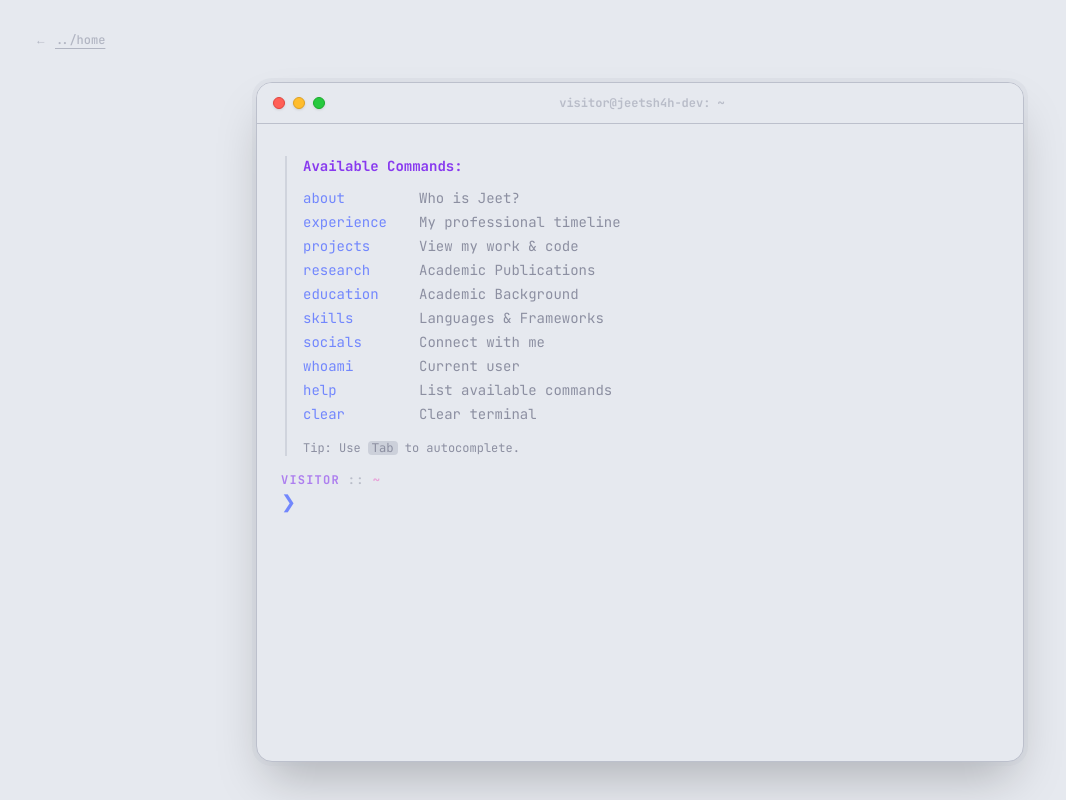
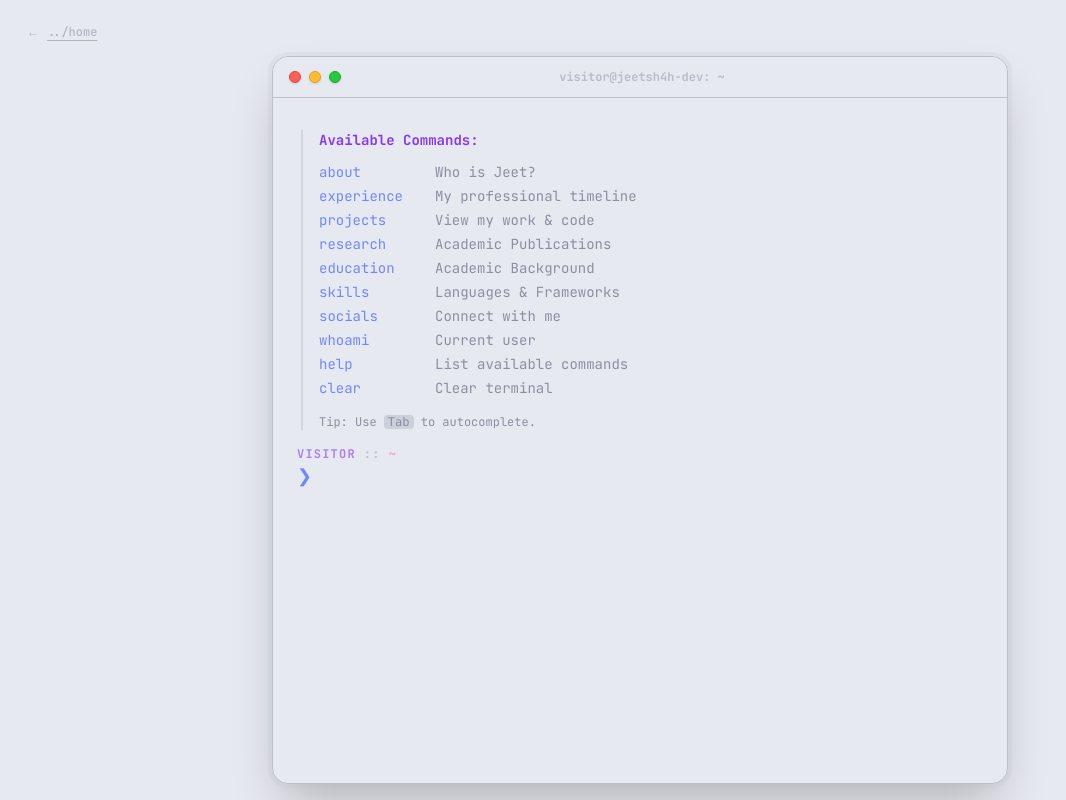
Before and after one commit to jeetsh4h/jeetsh4h-dev, a Next.js app: page /terminal in a window 1280 px wide. Shown: the whole page, without its empty margins (0-1066 px from the left). Built offline with nearby package versions, Linux system fonts and the light colour scheme.

Commit message:
on-screen keyboards bugfix

```diff
--- a/app/layout.tsx
+++ b/app/layout.tsx
@@ -1,4 +1,4 @@
-import type { Metadata } from "next";
+import type { Metadata, Viewport } from "next";
 import { JetBrains_Mono } from "next/font/google";
 import { ThemeProvider } from "@/components/theme-provider";
 import "./globals.css";
@@ -12,6 +12,14 @@ export const metadata: Metadata = {
   title: "jeetsh4h",
   description:
     "Jeet Shah's personal website. Software developer. Co-founder of TriCatch.",
+};
+
+export const viewport: Viewport = {
+  width: "device-width",
+  initialScale: 1,
+  maximumScale: 1,
+  // This ensures the layout resizes when the keyboard opens
+  interactiveWidget: "resizes-content",
 };
 
 export default function RootLayout({
--- a/app/terminal/page.tsx
+++ b/app/terminal/page.tsx
@@ -4,20 +4,22 @@ import { Button } from "@/components/ui/button";
 
 export default function TerminalPage() {
   return (
-    <div className="grid h-dvh w-full place-items-center overflow-hidden p-4 relative bg-term-bg">
+    <div className="flex h-dvh w-full flex-col overflow-hidden bg-term-bg">
+      <div className="flex-none p-4 pb-2">
         <Link href="/">
           <Button
             variant="link"
-          className="absolute top-6 left-6 z-50 flex items-center gap-2 text-xs font-mono text-term-muted hover:text-term-user transition-colors opacity-70 hover:opacity-100 group hover:no-underline cursor-pointer"
+            className="group flex items-center gap-2 text-xs font-mono text-term-muted opacity-70 transition-colors hover:text-term-user hover:no-underline hover:opacity-100"
           >
-          <span className="group-hover:-translate-x-1 transition-transform">
+            <span className="transition-transform group-hover:-translate-x-1">
               ←
             </span>
             <span className="underline">../home</span>
           </Button>
         </Link>
+      </div>
 
-      <div className="w-full max-w-3xl animate-in fade-in zoom-in-95 duration-500">
+      <div className="w-full flex-1 min-h-0 max-w-3xl mx-auto px-4 pb-4 animate-in fade-in zoom-in-95 duration-500">
         <Terminal />
       </div>
     </div>
--- a/components/terminal/terminal.tsx
+++ b/components/terminal/terminal.tsx
@@ -58,15 +58,15 @@ export function Terminal({ initialCommand = "help" }: TerminalProps) {
   );
 
   useEffect(() => {
-    bottomRef.current?.scrollIntoView({ behavior: "smooth" });
-  }, [history]);
+    bottomRef.current?.scrollIntoView({ behavior: "auto" });
+  }, [history, dimensions]);
 
   const handleFocus = () => inputRef.current?.focus();
 
   return (
     <div
       ref={containerRef}
-      className="w-full max-w-3xl mx-auto h-[85vh] min-h-100 bg-term-bg border border-term-border rounded-xl shadow-2xl overflow-hidden flex flex-col font-mono text-sm relative transition-colors duration-300 ring-4 ring-term-border/20"
+      className="w-full h-full bg-term-bg border border-term-border rounded-xl shadow-2xl overflow-hidden flex flex-col font-mono text-sm relative transition-colors duration-300 ring-4 ring-term-border/20"
       onClick={handleFocus}
     >
       {/* Window Decorations / Header */}
--- a/components/terminal/use-dimension.ts
+++ b/components/terminal/use-dimension.ts
@@ -3,6 +3,9 @@
 import { useState, useEffect, RefObject } from "react";
 import { TerminalDimensions } from "./types";
 
+// not being used right now
+// this was built assuming we might have ascii art at some point
+// TODO: deprecate or use
 export function useTerminalDimensions(ref: RefObject<HTMLElement | null>) {
   const [dimensions, setDimensions] = useState<TerminalDimensions>({
     cols: 0,
--- a/lib/data.ts
+++ b/lib/data.ts
@@ -39,7 +39,7 @@ export const EXPERIENCE = [
       "Developed ConvLSTM model for precipitation nowcasting in a high-security air-gapped HPC environment. Outperformed baselines by 30.7%.",
   },
   {
-    company: "National Federation of the Blind",
+    company: "National Federation of the Blind Maharashtra",
     role: "Project Solutions Intern",
     period: "May 2024 - Sep 2024",
     type: "internship",
```
Lines whose indentation alone changed are shown as unchanged.
